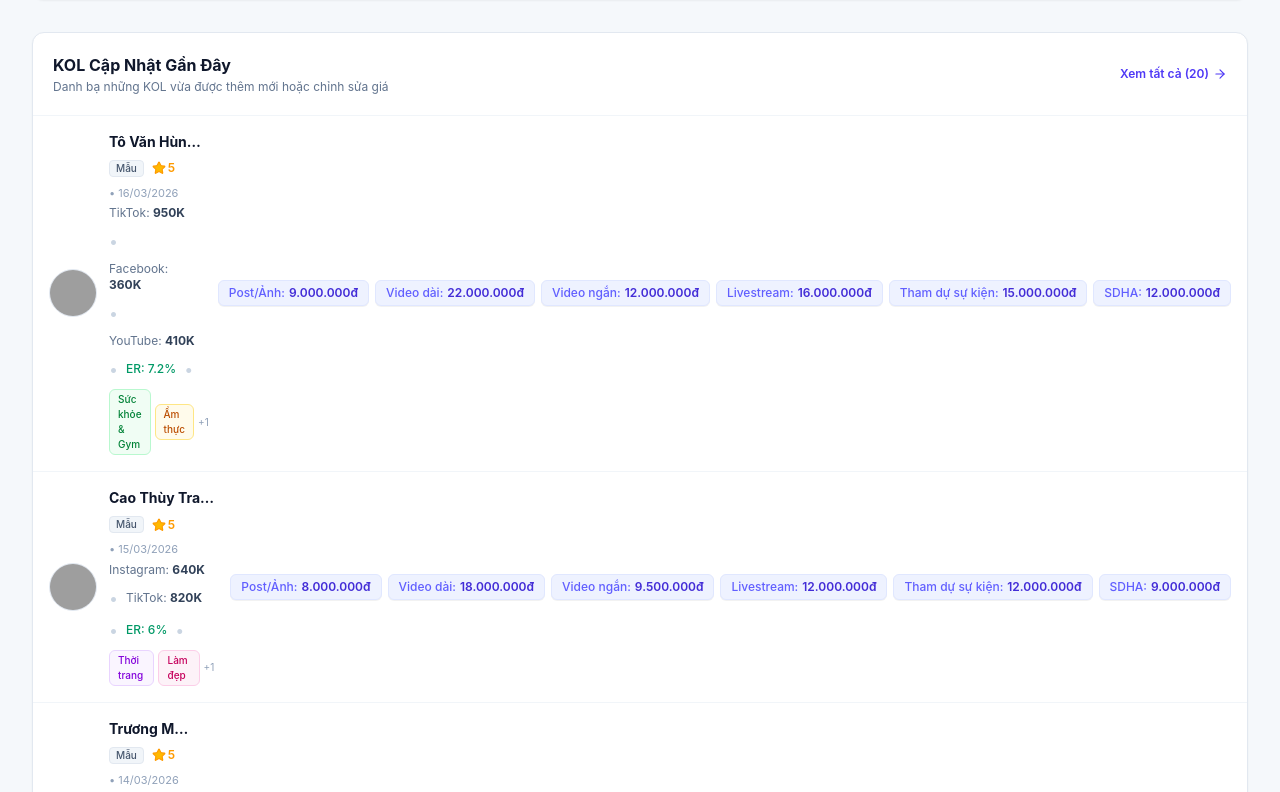
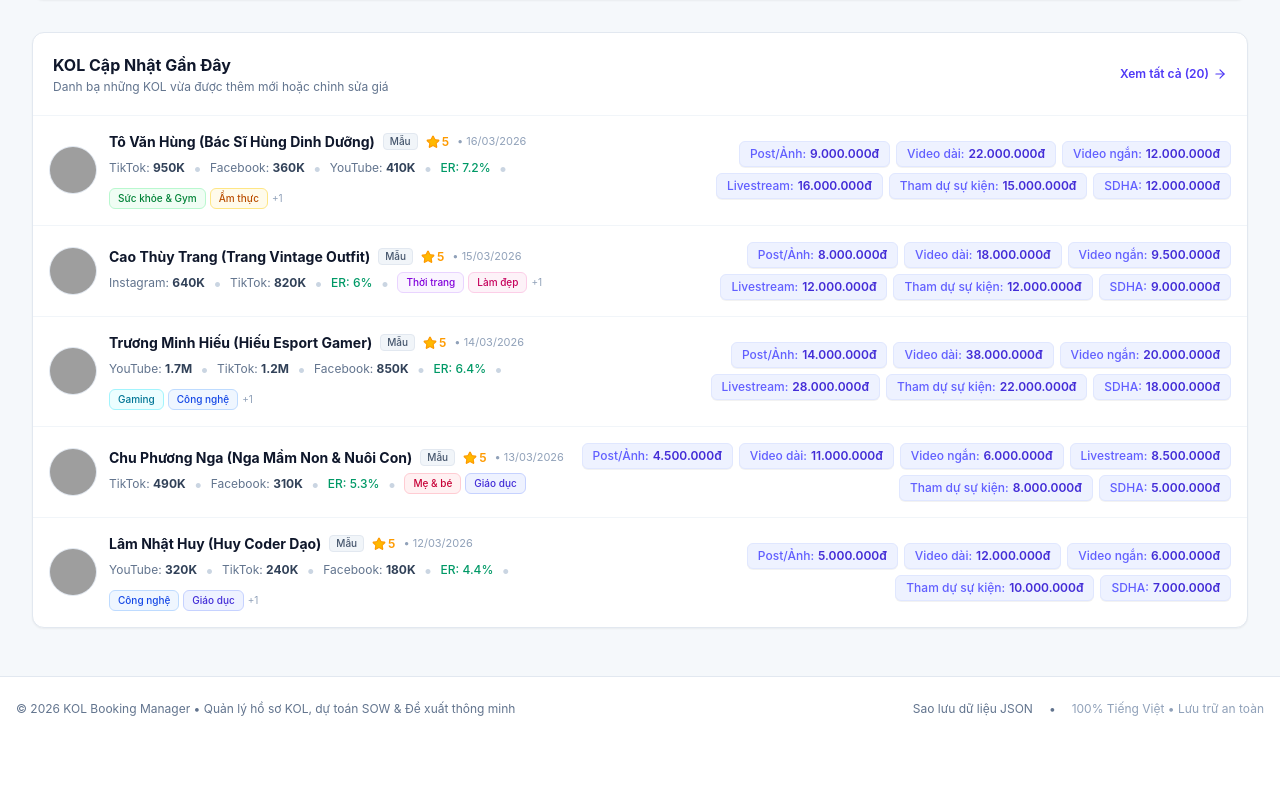
Before and after one commit to tungtm4/Booking-Manager, a React (Vite) app: page / in a window 1280 px wide. Shown: the part 1348-2140 px from the top of the page. After the commit the page ends 2089 px from the top, so only its background shows below. Built offline with nearby package versions, Linux system fonts and the light colour scheme; grey boxes are pictures that could not be loaded.

Commit message:
fix(dashboard): improve layout of recent KOL group cards
Adjust flex properties to ensure proper text truncation and prevent price labels from overflowing on smaller screens.

```diff
--- a/src/components/Dashboard.tsx
+++ b/src/components/Dashboard.tsx
@@ -667,9 +667,9 @@ export const Dashboard: React.FC<DashboardProps> = ({
                 <div
                   key={group.id}
                   onClick={() => onSelectKol(group.latestKol)}
-                  className="p-4 hover:bg-slate-50 transition-colors flex flex-col md:flex-row md:items-center justify-between gap-4 cursor-pointer group"
+                  className="p-4 hover:bg-slate-50 transition-colors flex flex-col md:flex-row md:items-center gap-4 cursor-pointer group"
                 >
-                  <div className="flex items-center gap-3 min-w-0">
+                  <div className="flex items-center gap-3 min-w-0 flex-1">
                     {/* Avatar */}
                     <div className="w-12 h-12 rounded-full overflow-hidden bg-slate-200 border border-slate-200 shrink-0">
                       {group.anhDaiDien ? (
@@ -752,7 +752,7 @@ export const Dashboard: React.FC<DashboardProps> = ({
                   </div>
 
                   {/* Tất cả giá đang có của nhóm - hiển thị rõ ràng từng format */}
-                  <div className="shrink-0 flex items-center flex-wrap gap-1.5 md:justify-end">
+                  <div className="min-w-0 md:max-w-[55%] flex flex-wrap items-center gap-1.5 md:justify-end">
                     {group.priceChips.length > 0 ? (
                       group.priceChips.map((chip) => (
                         <span
```
